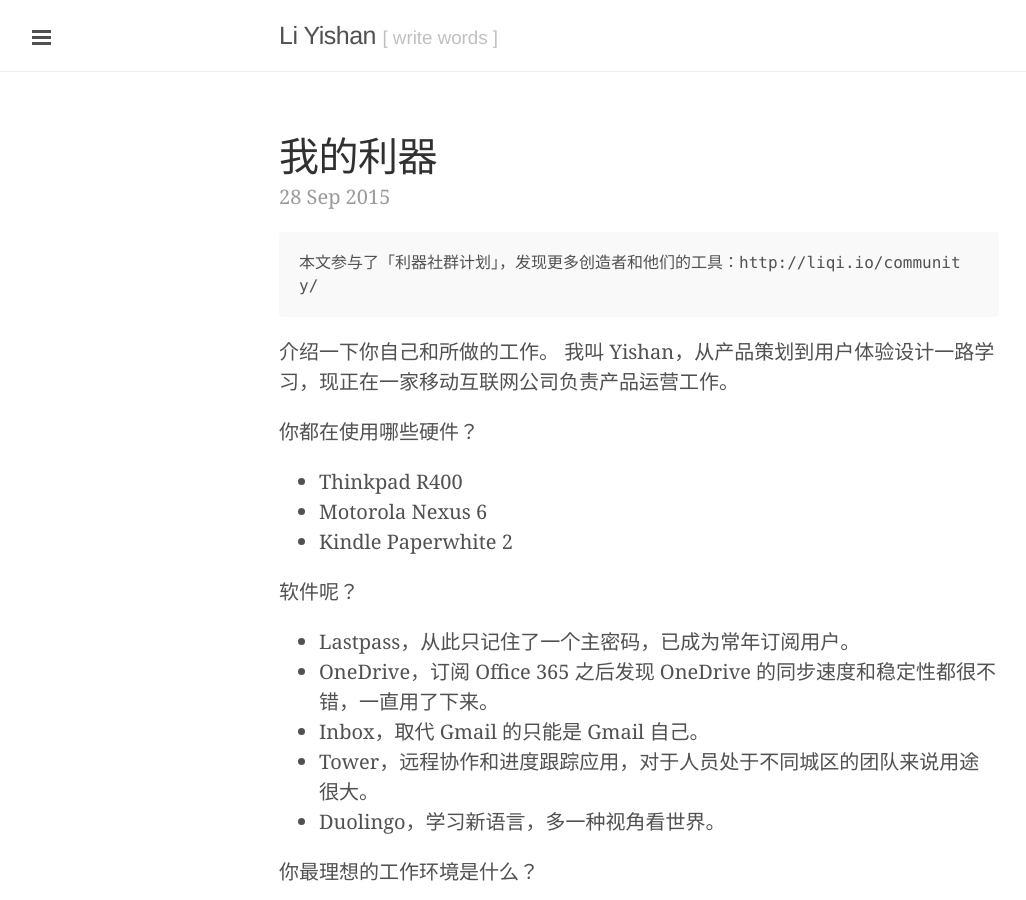
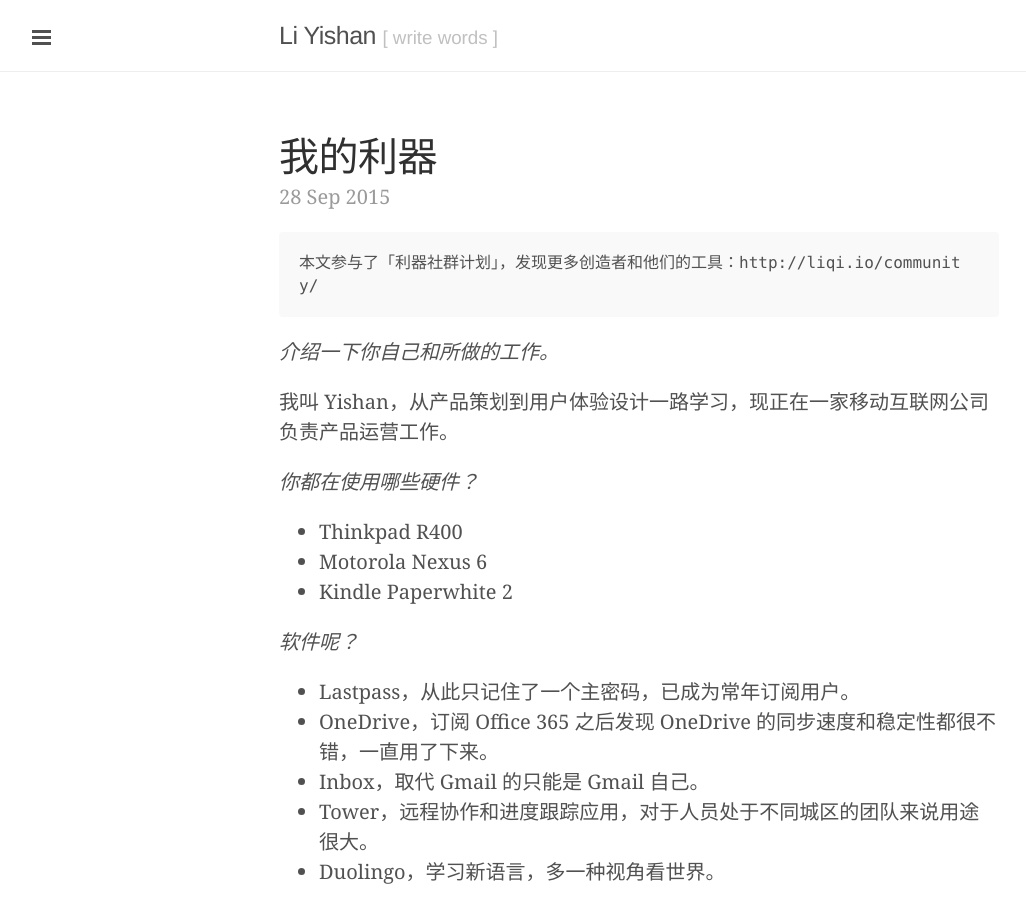
Before and after one commit to yishan/lysh, a Jekyll site: the page built from _posts/2015-09-28-liqi.md, in a window 1280 px wide and 900 px high. Shown: the whole window, without its empty margins (1-1027 px from the left). Built offline with Jekyll 4.4.1, drawn with Linux system fonts in a browser that asks for light colours; Markdown is read by kramdown in place of the engine named in the settings; comment, search, counter and statistics services are not loaded.

Commit message:
更改样式

```diff
--- a/_posts/2015-09-28-liqi.md
+++ b/_posts/2015-09-28-liqi.md
@@ -6,30 +6,41 @@
 
     本文参与了「利器社群计划」，发现更多创造者和他们的工具：http://liqi.io/community/
 
-介绍一下你自己和所做的工作。
+_介绍一下你自己和所做的工作。_
+
 我叫 Yishan，从产品策划到用户体验设计一路学习，现正在一家移动互联网公司负责产品运营工作。
 
-你都在使用哪些硬件？
+
+_你都在使用哪些硬件？_
+
 - Thinkpad R400
 - Motorola Nexus 6
 - Kindle Paperwhite 2
 
-软件呢？
+
+_软件呢？_
+
 - Lastpass，从此只记住了一个主密码，已成为常年订阅用户。
 - OneDrive，订阅 Office 365 之后发现 OneDrive 的同步速度和稳定性都很不错，一直用了下来。
 - Inbox，取代 Gmail 的只能是 Gmail 自己。
 - Tower，远程协作和进度跟踪应用，对于人员处于不同城区的团队来说用途很大。
 - Duolingo，学习新语言，多一种视角看世界。
 
-你最理想的工作环境是什么？
+
+_你最理想的工作环境是什么？_
+
 - 大桌面
 - 舒适的椅子
 - 暖光
 - 安静
 
-你平时获得工作灵感的方式有哪些？
+
+_你平时获得工作灵感的方式有哪些？_
+
 - 逛应用商店，研究新产品；
 - 翻书，思考理论与实践的结合；
 
-推荐一件生活中的利器给大家。
+
+_推荐一件生活中的利器给大家。_
+
 - 宜家 Lestra 落地灯。外形朴素，适配各种风格，拆装简单，灯泡配件好找。适合喜欢在暖光下做任何事情的人。最重要的是，这款灯仅售79元。
```
